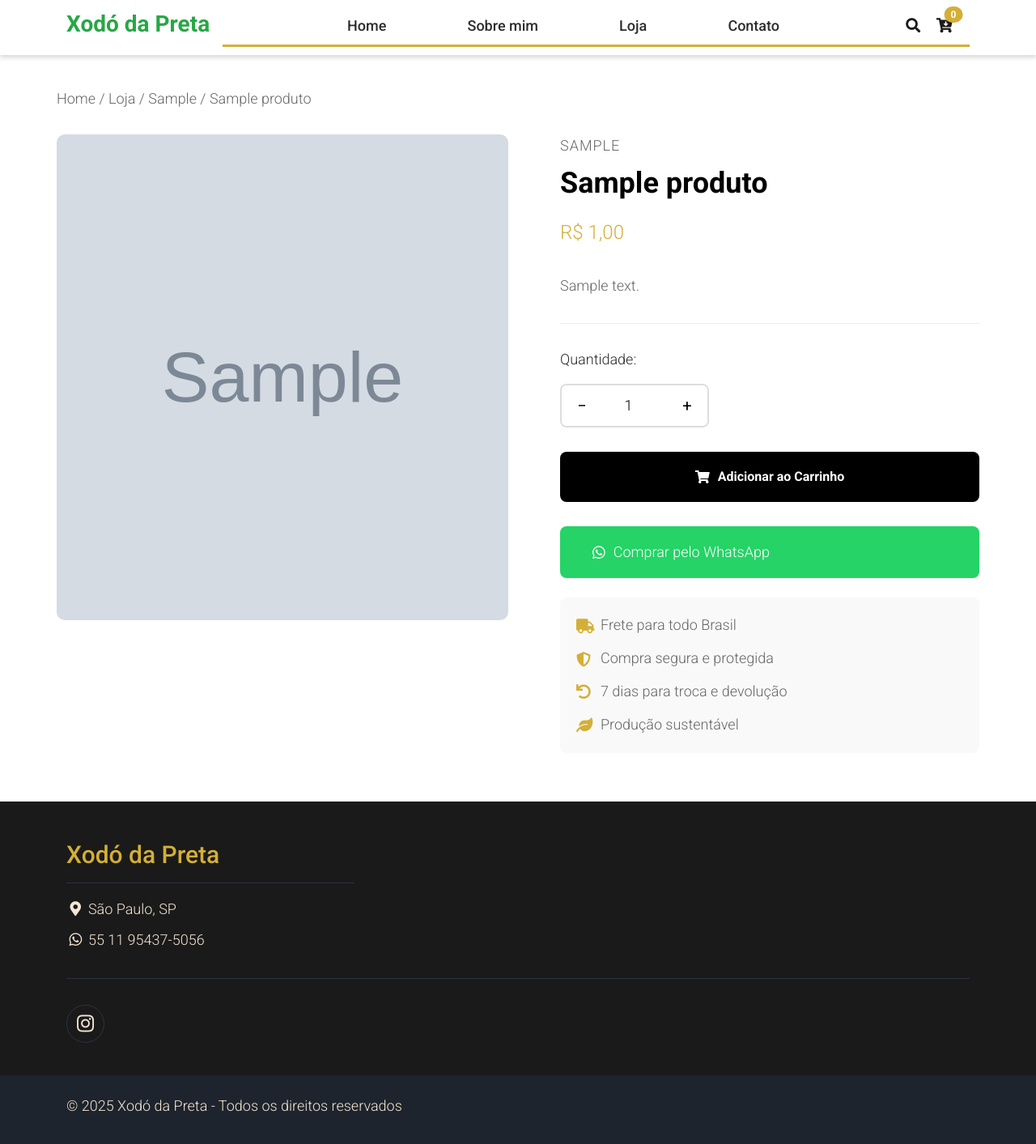
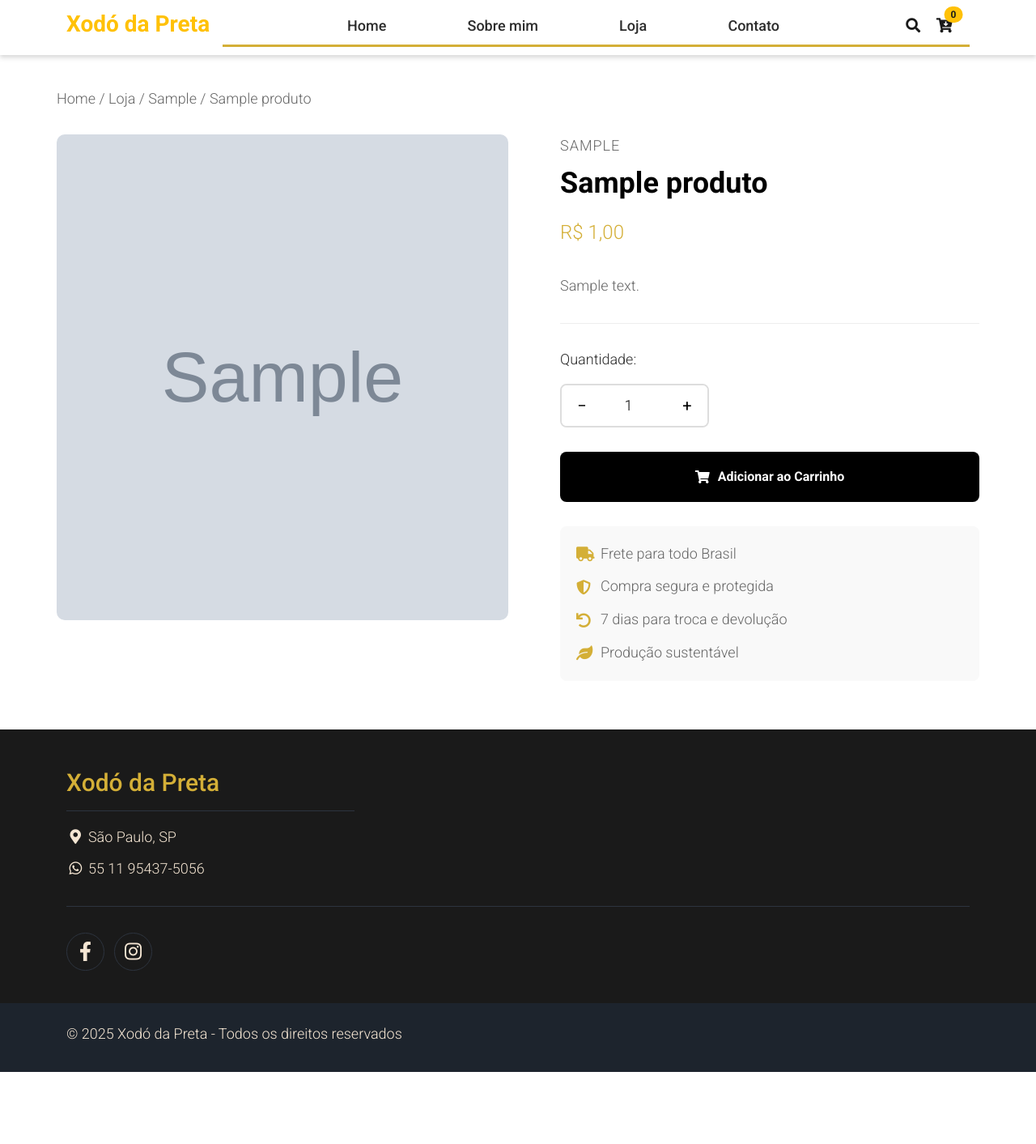
Before and after one commit to gustavobarros-07/Xod-da-Preta-, a Flask app: page /shop/1 in a window 1280 px wide. Shown: the whole page at 81% size. After the commit the page ends 1324 px from the top, so only its background shows below. Run offline with Flask 3, Linux system fonts and the light colour scheme; tables that the repository leaves empty hold one stand-in row (values such as "Sample post"); grey boxes marked "Sample" are stand-in pictures; some libraries are stand-ins or nearby versions.

Commit message:
Correções urgentes: paleta de cores e UX
Corrige problemas identificados pela cliente:

1. Paleta de Cores:
   - Reverte cores verdes (success) para dourado/warning
   - base.html: Logo, badge carrinho, botão busca
   - carrinho.html: Botão cupom, desconto, total, botão loja
   - footer.html: Logo da loja

2. Footer:
   - Restaura botão do Facebook nos ícones sociais
   - Mantém Instagram dinâmico da config

3. Top Bar:
   - Confirmado que está presente (d-none d-lg-block é intencional)
   - Exibe apenas em telas grandes (desktop)

4. Integração WhatsApp:
   - Remove botão WhatsApp da página de produto individual
   - Remove estilos CSS (.btn-whatsapp) não utilizados
   - Mantém integração apenas no carrinho (fluxo correto)
   - Cliente adiciona ao carrinho → Finaliza pedido → WhatsApp

A integração WhatsApp agora está 100% no carrinho, conforme
o fluxo de e-commerce adequado. Cliente não precisa escolher
entre "adicionar ao carrinho" ou "comprar pelo WhatsApp".

🤖 Generated with [Claude Code](https://claude.com/claude-code)

Co-Authored-By: Claude <noreply@anthropic.com>

```diff
--- a/app/templates/base.html
+++ b/app/templates/base.html
@@ -32,7 +32,7 @@
     <!-- Header -->
     <nav class="navbar navbar-expand-lg navbar-light shadow">
         <div class="container d-flex justify-content-between align-items-center">
-            <a class="navbar-brand text-success logo h1 align-self-center" href="{{ url_for('home') }}">
+            <a class="navbar-brand text-warning logo h1 align-self-center" href="{{ url_for('home') }}">
                 Xodó da Preta
             </a>
 
@@ -63,7 +63,7 @@
                     </a>
                     <a class="nav-icon position-relative text-decoration-none" href="{{ url_for('carrinho') }}">
                         <i class="fa fa-fw fa-cart-arrow-down text-dark mr-1"></i>
-                        <span class="position-absolute top-0 left-100 translate-middle badge rounded-pill bg-success text-white" id="cart-badge">0</span>
+                        <span class="position-absolute top-0 left-100 translate-middle badge rounded-pill bg-warning text-dark" id="cart-badge">0</span>
                     </a>
                 </div>
             </div>
@@ -80,8 +80,8 @@
             <form action="{{ url_for('busca') }}" method="get" class="modal-content modal-body border-0 p-0">
                 <div class="input-group mb-2">
                     <input type="text" class="form-control" id="inputModalSearch" name="q" placeholder="Buscar produtos..." required>
-                    <button type="submit" class="input-group-text bg-success text-light">
-                        <i class="fa fa-fw fa-search text-white"></i>
+                    <button type="submit" class="input-group-text bg-warning text-dark">
+                        <i class="fa fa-fw fa-search"></i>
                     </button>
                 </div>
             </form>
--- a/app/templates/partials/footer.html
+++ b/app/templates/partials/footer.html
@@ -3,7 +3,7 @@
     <div class="container">
         <div class="row">
             <div class="col-md-4 pt-5">
-                <h2 class="h2 text-success border-bottom pb-3 border-light logo">{{ config_loja_nome }}</h2>
+                <h2 class="h2 text-warning border-bottom pb-3 border-light logo">{{ config_loja_nome }}</h2>
                 <ul class="list-unstyled text-light footer-link-list">
                     {% if config_loja_endereco %}
                     <li>
@@ -39,6 +39,11 @@
             </div>
             <div class="col-auto me-auto">
                 <ul class="list-inline text-left footer-icons">
+                    <li class="list-inline-item border border-light rounded-circle text-center">
+                        <a class="text-light text-decoration-none" target="_blank" href="http://facebook.com/">
+                            <i class="fab fa-facebook-f fa-lg fa-fw"></i>
+                        </a>
+                    </li>
                     {% if config_loja_instagram %}
                     <li class="list-inline-item border border-light rounded-circle text-center">
                         <a class="text-light text-decoration-none" target="_blank" href="https://www.instagram.com/{{ config_loja_instagram|replace('@', '') }}">
--- a/app/templates/shop-single.html
+++ b/app/templates/shop-single.html
@@ -217,28 +217,6 @@
         transform: translateY(-2px);
     }
 
-    .btn-whatsapp {
-        background: #25D366;
-        color: #fff;
-        border: none;
-        padding: 18px 40px;
-        border-radius: 8px;
-        font-size: 16px;
-        font-weight: 600;
-        cursor: pointer;
-        transition: all 0.3s;
-        display: flex;
-        align-items: center;
-        gap: 10px;
-        text-decoration: none;
-    }
-
-    .btn-whatsapp:hover {
-        background: #128C7E;
-        color: #fff;
-        transform: translateY(-2px);
-    }
-
     /* Informações Adicionais */
     .product-info-box {
         background: #f9f9f9;
@@ -430,14 +408,6 @@
                     </button>
                 </div>
 
-                <!-- Botão WhatsApp -->
-                <a href="https://wa.me/5511954375056?text=Olá! Tenho interesse no produto: {{ produto.nome }}"
-                   target="_blank"
-                   class="btn-whatsapp w-100">
-                    <i class="fab fa-whatsapp"></i>
-                    Comprar pelo WhatsApp
-                </a>
-
                 <!-- Informações Adicionais -->
                 <div class="product-info-box mt-4">
                     <div class="info-item">
```
Also changed, not shown: app/templates/carrinho.html (+7 -7 lines).
